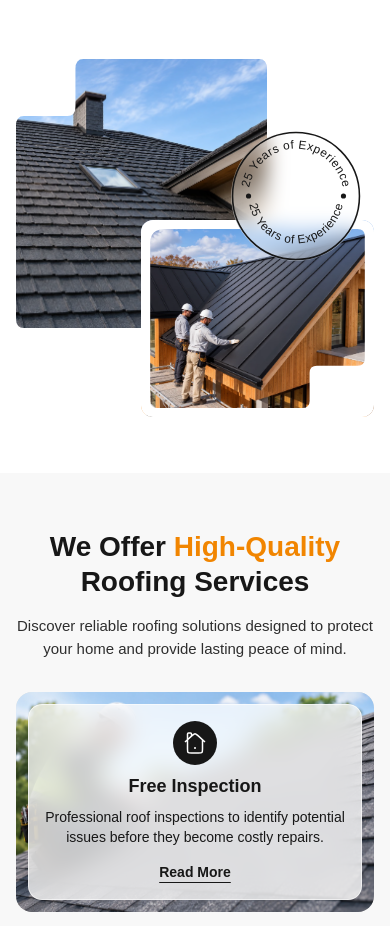
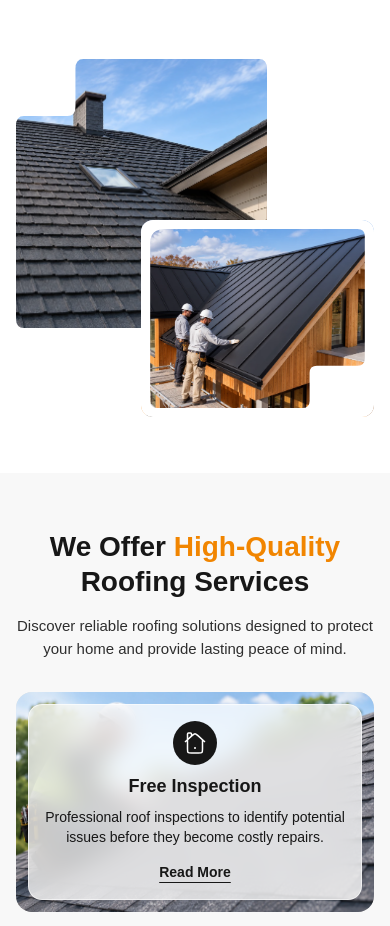
Before and after one commit to AndreyKharebov/veldridge-roofing, a React (Vite) app: page / in a window 390 px wide. Shown: the part 1560-2486 px from the top of the page. Built offline with nearby package versions, Linux system fonts and the light colour scheme.

Commit message:
About animations

```diff
--- a/src/pages/HomePage/components/About/About.jsx
+++ b/src/pages/HomePage/components/About/About.jsx
@@ -1,14 +1,17 @@
 import { Link } from 'react-router';
+import { useScrollReveal } from '../../../../hooks/useScrollReveal.js';
 
 import aboutMain from './assets/about-main.webp';
 import aboutSecondary from './assets/about-secondary.webp';
 import aboutMainFrame from './assets/about-main-frame.svg';
 import aboutSecondaryFrame from './assets/about-secondary-frame.svg';
-import aboutStamp from './assets/about-stamp.svg';
 
 import './About.sass';
 
 const About = () => {
+  const [mainRef, mainVisible] = useScrollReveal();
+  const [secondaryRef, secondaryVisible] = useScrollReveal();
+
   return (
     <section className='about'>
       <div className='container'>
@@ -43,7 +46,12 @@ const About = () => {
           </div>
 
           <div className='about__visual'>
-            <div className='about__photo about__photo--main'>
+            <div
+              ref={mainRef}
+              className={`about__photo about__photo--main ${
+                mainVisible ? 'is-revealed' : ''
+              }`}
+            >
               <img
                 className='about__image'
                 src={aboutMain}
@@ -59,7 +67,12 @@ const About = () => {
               />
             </div>
 
-            <div className='about__photo about__photo--secondary'>
+            <div
+              ref={secondaryRef}
+              className={`about__photo about__photo--secondary ${
+                secondaryVisible ? 'is-revealed' : ''
+              }`}
+            >
               <img
                 className='about__image'
                 src={aboutSecondary}
@@ -74,10 +87,6 @@ const About = () => {
                 aria-hidden='true'
               />
             </div>
-
-            <div className='about__stamp' aria-hidden='true'>
-              <img className='about__stamp-image' src={aboutStamp} alt='' />
-            </div>
           </div>
         </div>
       </div>
--- a/src/pages/HomePage/components/About/About.sass
+++ b/src/pages/HomePage/components/About/About.sass
@@ -54,6 +54,22 @@
       width: 65%
       height: 55%
 
+  // Scroll reveal
+
+  &__photo--main,
+  &__photo--secondary
+    opacity: 0
+    transform: translateY(40px)
+    transition-property: opacity, transform
+    transition-duration: 0.7s
+    transition-timing-function: cubic-bezier(0.22, 1, 0.36, 1)
+
+  &__photo--main
+    transition-delay: 0s
+
+  &__photo--secondary
+    transition-delay: 0.15s
+
   &__image
     display: block
     width: 100%
@@ -74,27 +90,6 @@
     // height: 105%
     // left: -2px
     // top: -5px
-
-  &__stamp
-    position: absolute
-    top: 5px
-    left: -63px
-    z-index: 3
-    display: flex
-    align-items: center
-    justify-content: center
-    width: 126px
-    height: 126px
-    border-radius: 50%
-    background-color: rgba(255, 255, 255, 0.35)
-    backdrop-filter: blur(10px)
-    -webkit-backdrop-filter: blur(10px)
-    pointer-events: none
-
-  &__stamp-image
-    display: block
-    width: 100%
-    height: 100%
 
   &__button
     display: inline-flex
@@ -199,12 +194,10 @@
     &__benefit
       font-size: 15px
 
-    &__stamp
-      top: calc((100cqw / 10) * 0.1227)
-      left: 11.84%
-      width: 15.5%
-      height: 15.5%
-      transform: translate(-50%, -50%)
+    // Tablet scroll reveal
+
+    &__photo--secondary
+      transform: translateX(40px)
 
 @media (max-width: 700px)
   .about
@@ -251,8 +244,20 @@
       width: 65%
       height: 55%
 
-    &__stamp
-      top: 20%
-      left: 60%
-      width: 130px
-      height: 130px
+// Revealed state
+
+.about
+  &__photo--main.is-revealed,
+  &__photo--secondary.is-revealed
+    opacity: 1
+    transform: none
+
+// Reduced motion
+
+@media (prefers-reduced-motion: reduce)
+  .about
+    &__photo--main,
+    &__photo--secondary
+      opacity: 1
+      transform: none
+      transition: none
```
Also changed, not shown: src/pages/HomePage/components/About/assets/about-stamp.svg (deleted).
